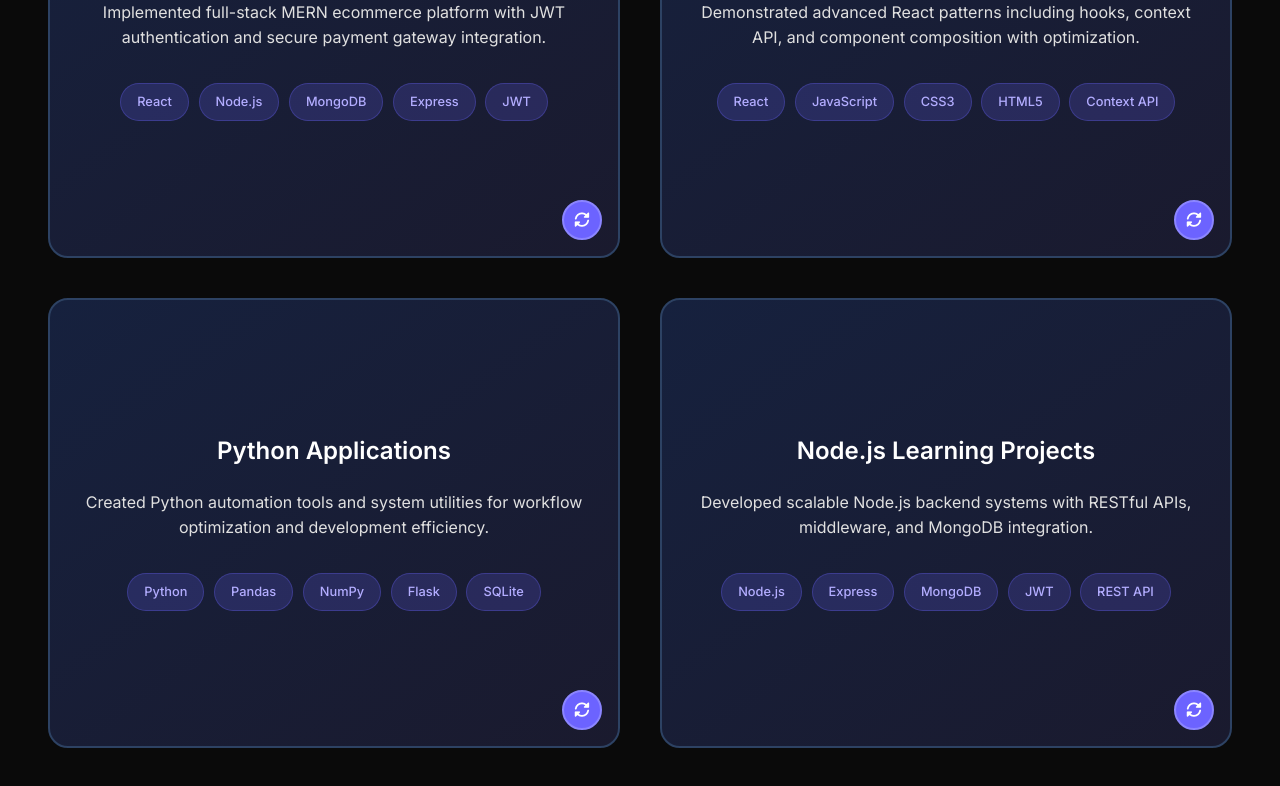
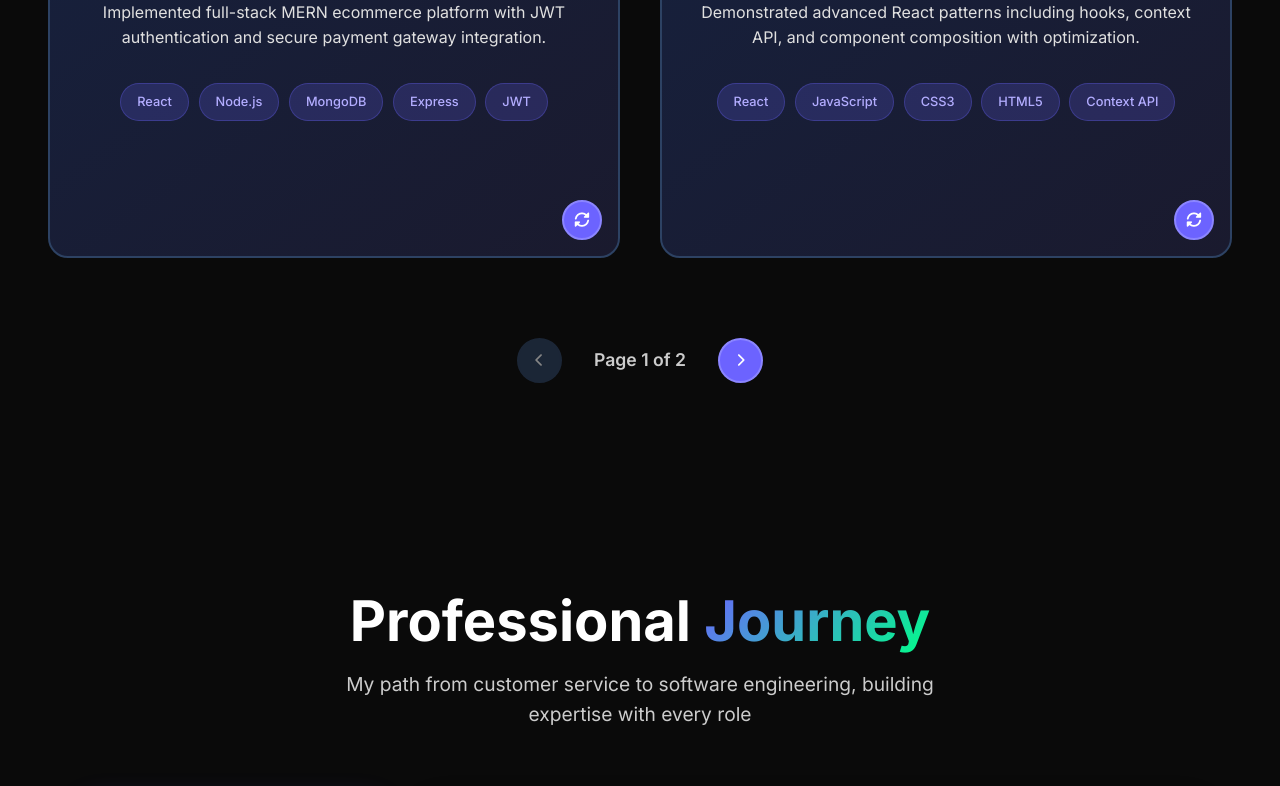
Before and after one commit to yashasvi9199/portfolio-source, a React (Vite) app: page / in a window 1280 px wide. Shown: the part 4357-5143 px from the top of the page. Built offline with nearby package versions, Linux system fonts and the light colour scheme.

Commit message:
style: added pagination in project section

```diff
--- a/src/sections/Projects.jsx
+++ b/src/sections/Projects.jsx
@@ -3,10 +3,9 @@ import '../styles/sections/Projects.css';
 
 const Projects = () => {
     const [activeFilter, setActiveFilter] = useState('all');
+    const [currentPage, setCurrentPage] = useState(1);
     const projectsGridRef = useRef(null);
     const [visibleProjects, setVisibleProjects] = useState(new Set());
-    const [isFlipped, setIsFlipped] = useState(false);
-    const [showBadge, setShowBadge] = useState(true);
 
     const projectCategories = [
         { id: 'all', name: 'All Projects' },
@@ -166,6 +165,32 @@ const Projects = () => {
         ? projects
         : projects.filter(project => project.category === activeFilter);
 
+    // Pagination logic - only for 'all' filter
+    const showPagination = activeFilter === 'all';
+    const projectsPerRow = window.innerWidth >= 1200 ? 3 : window.innerWidth >= 768 ? 2 : 1;
+    const projectsPerPage = projectsPerRow * 2; // 2 rows
+    const totalPages = Math.ceil(filteredProjects.length / projectsPerPage);
+    const currentProjects = showPagination
+        ? filteredProjects.slice((currentPage - 1) * projectsPerPage, currentPage * projectsPerPage)
+        : filteredProjects;
+
+    // Reset to page 1 when filter changes or window resizes
+    useEffect(() => {
+        setCurrentPage(1);
+    }, [activeFilter]);
+
+    // Recalculate on window resize
+    useEffect(() => {
+        const handleResize = () => {
+            if (activeFilter === 'all') {
+                setCurrentPage(1);
+            }
+        };
+
+        window.addEventListener('resize', handleResize);
+        return () => window.removeEventListener('resize', handleResize);
+    }, [activeFilter]);
+
     useEffect(() => {
         const gridElement = projectsGridRef.current;
         if (!gridElement) return;
@@ -174,7 +199,7 @@ const Projects = () => {
         let observer;
 
         const showAllProjects = () => {
-            const allIndices = filteredProjects.map((_, index) => index);
+            const allIndices = currentProjects.map((_, index) => index);
             setVisibleProjects(new Set(allIndices));
         };
 
@@ -201,7 +226,7 @@ const Projects = () => {
                 clearTimeout(timeoutId);
             }
         };
-    }, [filteredProjects.length, activeFilter]);
+    }, [currentProjects.length, activeFilter]);
 
     return (
         <section id="projects" className={`projects-section`}>
@@ -229,7 +254,7 @@ const Projects = () => {
                 </div>
 
                 <div ref={projectsGridRef} className="projects-grid">
-                    {filteredProjects.map((project, index) => (
+                    {currentProjects.map((project, index) => (
                         <ProjectCard
                             key={project.id}
                             project={project}
@@ -237,6 +262,30 @@ const Projects = () => {
                         />
                     ))}
                 </div>
+
+                {showPagination && totalPages > 1 && (
+                    <div className="pagination-controls">
+                        <button
+                            className="pagination-btn"
+                            onClick={() => setCurrentPage(prev => Math.max(prev - 1, 1))}
+                            disabled={currentPage === 1}
+                        >
+                            <i className="fas fa-chevron-left"></i>
+                        </button>
+
+                        <span className="pagination-info">
+                            Page {currentPage} of {totalPages}
+                        </span>
+
+                        <button
+                            className="pagination-btn"
+                            onClick={() => setCurrentPage(prev => Math.min(prev + 1, totalPages))}
+                            disabled={currentPage === totalPages}
+                        >
+                            <i className="fas fa-chevron-right"></i>
+                        </button>
+                    </div>
+                )}
             </div>
         </section>
     );
@@ -249,16 +298,15 @@ const ProjectCard = ({ project, isVisible }) => {
     const handleFlip = () => {
         const newFlippedState = !isFlipped;
         setIsFlipped(newFlippedState);
-        // Hide badge when flipping to back, show when flipping to front
         setShowBadge(!newFlippedState);
     };
 
     return (
         <div
             className={`project-card ${project.featured ? 'featured' : ''} ${project.professional ? 'professional' : ''} ${isVisible ? 'visible' : ''} ${isFlipped ? 'flipped' : ''}`}
-            onClick={handleFlip}>
+            onClick={handleFlip}
+        >
             <div className="card-inner">
-                {/* Front of Card */}
                 <div className="card-front">
                     {showBadge && project.professional && <div className="professional-badge">Professional</div>}
                     {showBadge && project.featured && !project.professional && <div className="featured-badge">Featured</div>}
@@ -273,17 +321,14 @@ const ProjectCard = ({ project, isVisible }) => {
                             ))}
                         </div>
                     </div>
-                    <div className="flip-btn-container">
-                        <button className={`flip-btn ${isFlipped ? 'flipped' : ''}`} onClick={(e) => { e.stopPropagation(); handleFlip(); }}>
-                            <i className="fas fa-sync-alt"></i>
-                        </button>
-                    </div>
+
+                    <button className={`flip-btn ${isFlipped ? 'flipped' : ''}`} onClick={(e) => { e.stopPropagation(); handleFlip(); }}>
+                        <i className="fas fa-sync-alt"></i>
+                    </button>
                 </div>
 
-                {/* Back of Card */}
                 <div className="card-back">
                     <div className="back-content">
-                        {/* <h3 className="back-title">{project.title}</h3> */}
                         <p className="back-description">{project.detailedDescription}</p>
 
                         {project.achievement && (
@@ -307,8 +352,7 @@ const ProjectCard = ({ project, isVisible }) => {
                                 </a>
                             )}
                         </div>
-                    </div>
-                    <div className="flip-btn-container">
+
                         <button className={`flip-btn ${isFlipped ? 'flipped' : ''}`} onClick={(e) => { e.stopPropagation(); handleFlip(); }}>
                             <i className="fas fa-sync-alt"></i>
                         </button>
--- a/src/styles/sections/Projects.css
+++ b/src/styles/sections/Projects.css
@@ -469,3 +469,47 @@
     border-color: #ff6b00;
     box-shadow: 0 0 20px rgba(255, 193, 7, 0.5);
 }
+
+
+/*! Pagination Styles */
+.pagination-controls {
+    display: flex;
+    justify-content: center;
+    align-items: center;
+    gap: 2rem;
+    margin-top: 3rem;
+    padding: 1rem 0;
+}
+
+.pagination-btn {
+    background: #6c63ff;
+    border: 2px solid #8b85ff;
+    color: white;
+    width: 45px;
+    height: 45px;
+    border-radius: 50%;
+    cursor: pointer;
+    transition: all 0.3s ease;
+    display: flex;
+    align-items: center;
+    justify-content: center;
+}
+
+.pagination-btn:hover:not(:disabled) {
+    background: #00ff88;
+    border-color: #00ff88;
+    transform: scale(1.1);
+}
+
+.pagination-btn:disabled {
+    background: #2d4263;
+    border-color: #2d4263;
+    cursor: not-allowed;
+    opacity: 0.5;
+}
+
+.pagination-info {
+    color: #ccc;
+    font-weight: 600;
+    font-size: 1.1rem;
+}
```
